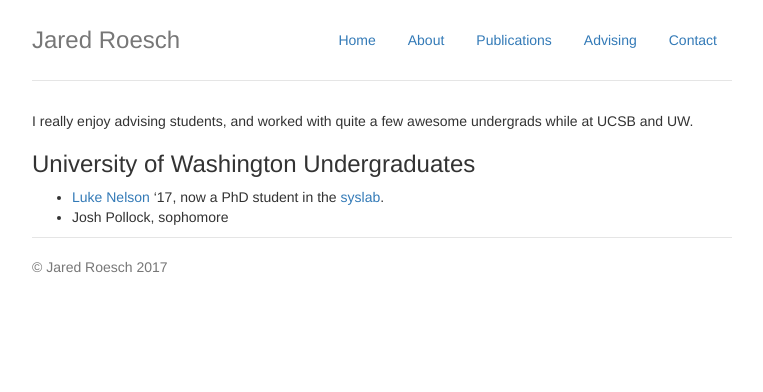
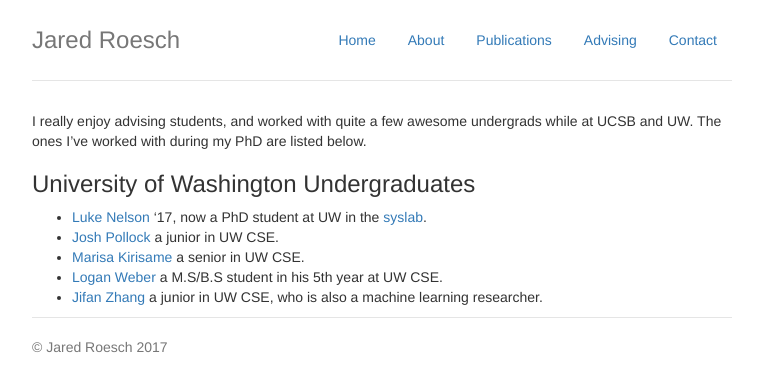
Before and after one commit to jroesch/jroesch.github.io, a Jekyll site: the page built from advising.md, in a window 1280 px wide. Shown: the top 392 px of the page, without its empty margins (258-1021 px from the left). Built offline with Jekyll 4.4.1, drawn with Linux system fonts in a browser that asks for light colours.

Commit message:
Update advising page

```diff
--- a/advising.md
+++ b/advising.md
@@ -2,9 +2,13 @@
 layout: default
 ---
 
-I really enjoy advising students, and worked with quite a few awesome undergrads
-while at UCSB and UW.
+I really enjoy advising students, and worked with quite a few awesome undergrads while at UCSB and UW. The ones I've worked
+with during my PhD are listed below.
 
 ### University of Washington Undergraduates
-- [Luke Nelson](https://lukenels.github.io/) '17, now a PhD student in the [syslab](http://syslab.cs.washington.edu/).
-- Josh Pollock, sophomore
+- [Luke Nelson](https://lukenels.github.io/) '17, now a PhD student at UW in the [syslab](http://syslab.cs.washington.edu/).
+- [Josh Pollock](https://www.linkedin.com/in/josh-pollock-76aab46a/) a junior in UW CSE.
+- [Marisa Kirisame](http://marisa.moe) a senior in UW CSE.
+- [Logan Weber](https://github.com/weberlo) a M.S/B.S student
+  in his 5th year at UW CSE.
+- [Jifan Zhang](https://homes.cs.washington.edu/~jifan/) a junior in UW CSE, who is also a machine learning researcher.
```
